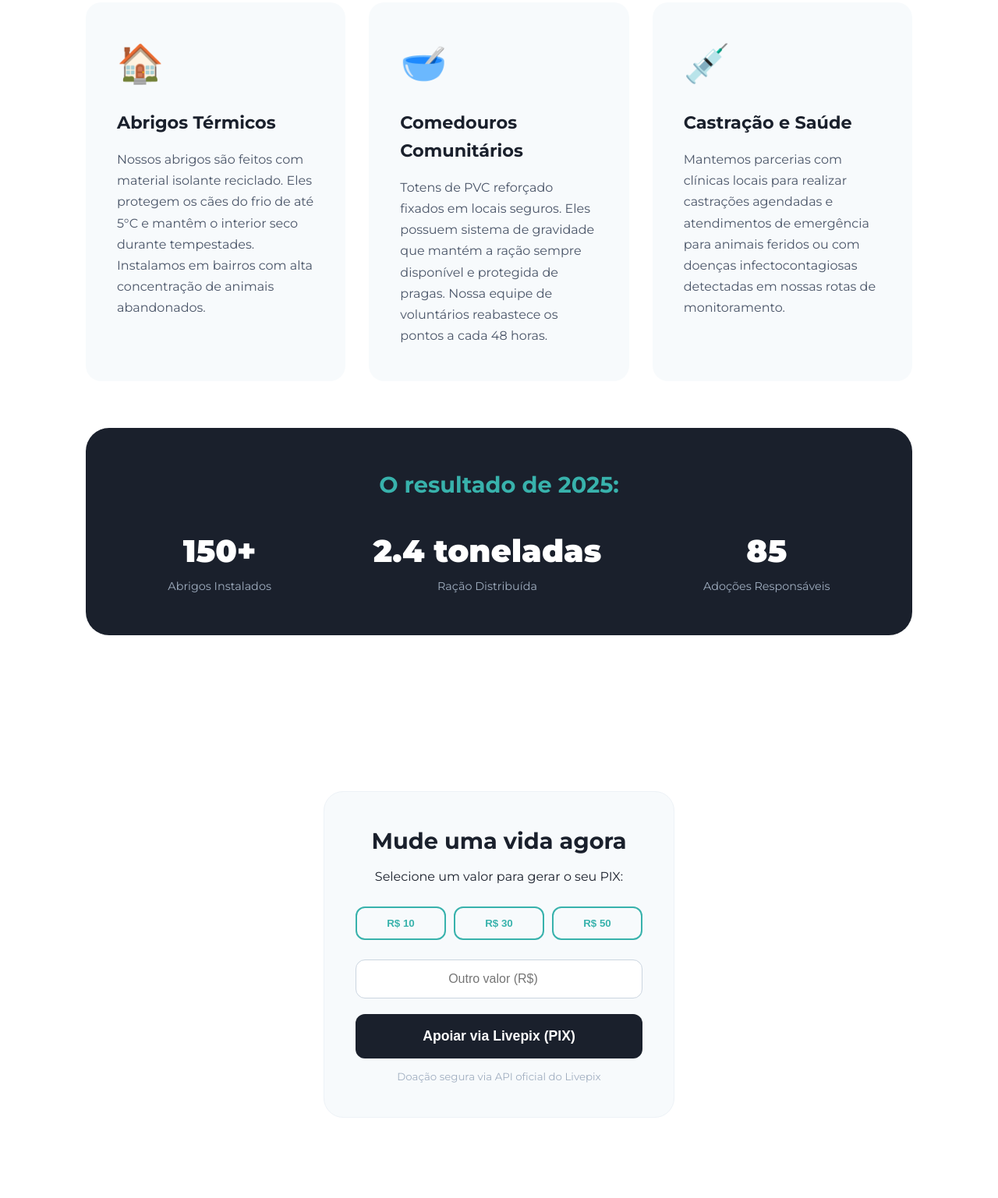
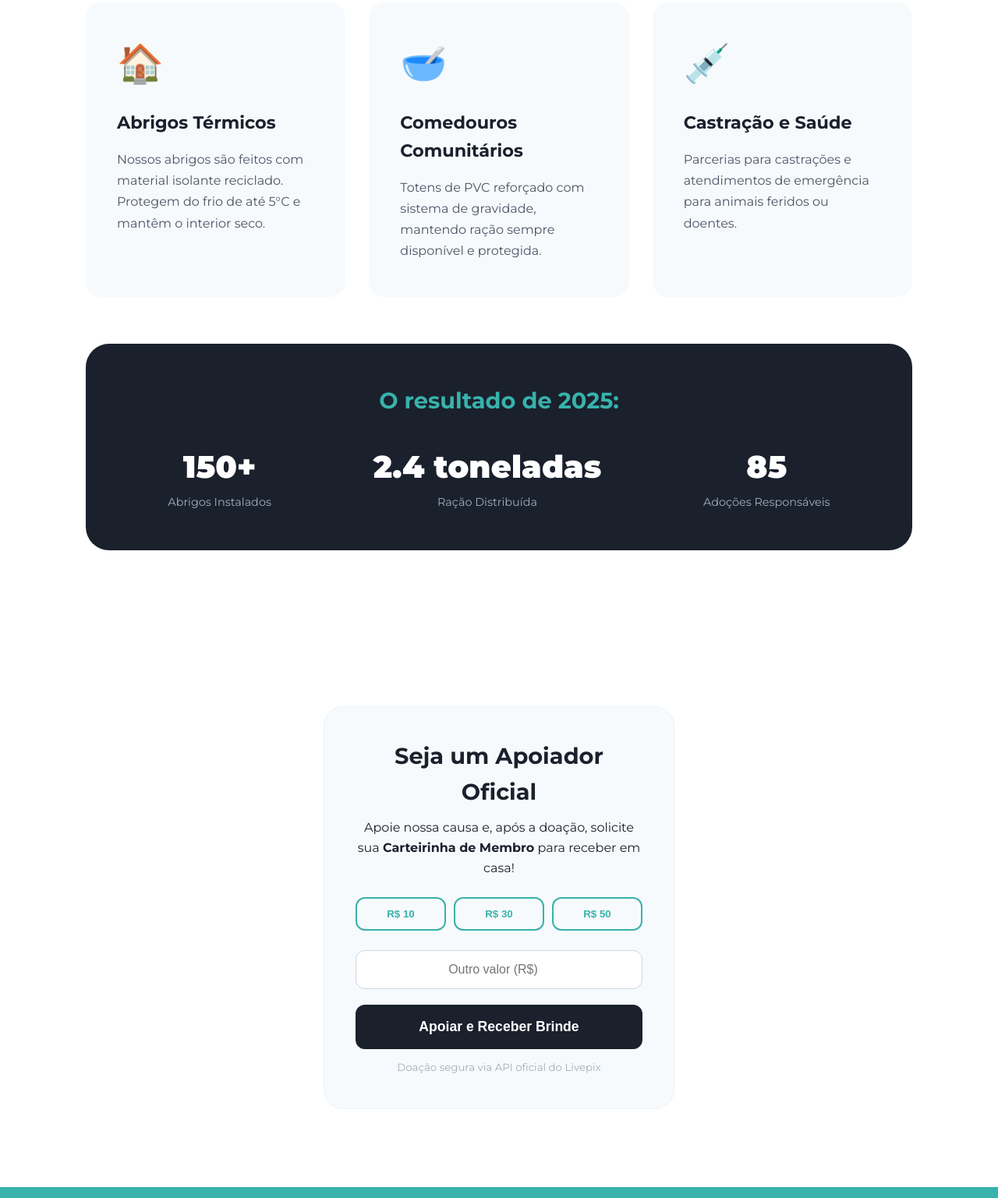
Before and after one commit to tts-777-png/Pagina-Ong, a website: page index.html in a window 1280 px wide. Shown: the part 1063-2600 px from the top of the page at 78% size. Drawn offline with Linux system fonts and the light colour scheme.

Commit message:
update index

```diff
--- a/index.html
+++ b/index.html
@@ -14,7 +14,7 @@
             <h1 class="logo">Adote uma <span>Pegada</span></h1>
             <nav>
                 <ul class="nav-links">
-                    <li><a href="/">Início</a></li>
+                    <li><a href="#">Início</a></li>
                     <li><a href="#projetos">Projetos</a></li>
                     <li><a href="#doar" class="btn-nav">Doar Agora</a></li>
                 </ul>
@@ -38,6 +38,7 @@
                 </div>
             </div>
         </section>
+
         <section id="projetos" class="projects-details">
             <div class="container">
                 <div class="section-header">
@@ -50,19 +51,19 @@
                     <div class="project-item">
                         <div class="project-icon">🏠</div>
                         <h4>Abrigos Térmicos</h4>
-                <p>Nossos abrigos são feitos com material isolante reciclado. Eles protegem os cães do frio de até 5°C e mantêm o interior seco durante tempestades. Instalamos em bairros com alta concentração de animais abandonados.</p>
+                        <p>Nossos abrigos são feitos com material isolante reciclado. Protegem do frio de até 5°C e mantêm o interior seco.</p>
                     </div>
 
                     <div class="project-item">
                         <div class="project-icon">🥣</div>
                         <h4>Comedouros Comunitários</h4>
-                <p>Totens de PVC reforçado fixados em locais seguros. Eles possuem sistema de gravidade que mantém a ração sempre disponível e protegida de pragas. Nossa equipe de voluntários reabastece os pontos a cada 48 horas.</p>
+                        <p>Totens de PVC reforçado com sistema de gravidade, mantendo ração sempre disponível e protegida.</p>
                     </div>
 
                     <div class="project-item">
                         <div class="project-icon">💉</div>
                         <h4>Castração e Saúde</h4>
-                <p>Mantemos parcerias com clínicas locais para realizar castrações agendadas e atendimentos de emergência para animais feridos ou com doenças infectocontagiosas detectadas em nossas rotas de monitoramento.</p>
+                        <p>Parcerias para castrações e atendimentos de emergência para animais feridos ou doentes.</p>
                     </div>
                 </div>
 
@@ -78,27 +79,7 @@
                 </div>
             </div>
         </section>
-        <section id="doar" class="donation-section">
-            <div class="container">
-                <div class="donation-card">
-                    <h3>Mude uma vida agora</h3>
-                    <p>Selecione um valor para gerar o seu PIX:</p>
 
-                    <div class="value-selector">
-                        <button type="button" class="btn-val" data-amount="10">R$ 10</button>
-                        <button type="button" class="btn-val" data-amount="30">R$ 30</button>
-                        <button type="button" class="btn-val" data-amount="50">R$ 50</button>
-                    </div>
-
-                    <div class="input-group">
-                        <input type="number" id="custom-val" placeholder="Outro valor (R$)" min="1">
-                    </div>
-
-                    <button id="btn-livepix" class="btn-final">Apoiar via Livepix (PIX)</button>
-                    <small>Doação segura via API oficial do Livepix</small>
-                </div>
-            </div>
-        </section>
         <section id="doar" class="donation-section">
             <div class="container">
                 <div class="donation-card">
@@ -112,10 +93,11 @@
                     </div>
 
                     <div class="input-group">
-                <input type="number" id="custom-val" placeholder="Outro valor (R$)">
+                        <input type="number" id="custom-val" placeholder="Outro valor (R$)" min="1">
                     </div>
 
                     <button id="btn-livepix" class="btn-final">Apoiar e Receber Brinde</button>
+                    <small>Doação segura via API oficial do Livepix</small>
                 </div>
             </div>
         </section>
@@ -132,7 +114,6 @@
                 </div>
             </div>
         </section>
-
     </main>
 
     <footer class="footer">
```
Lines whose indentation alone changed are shown as unchanged.
